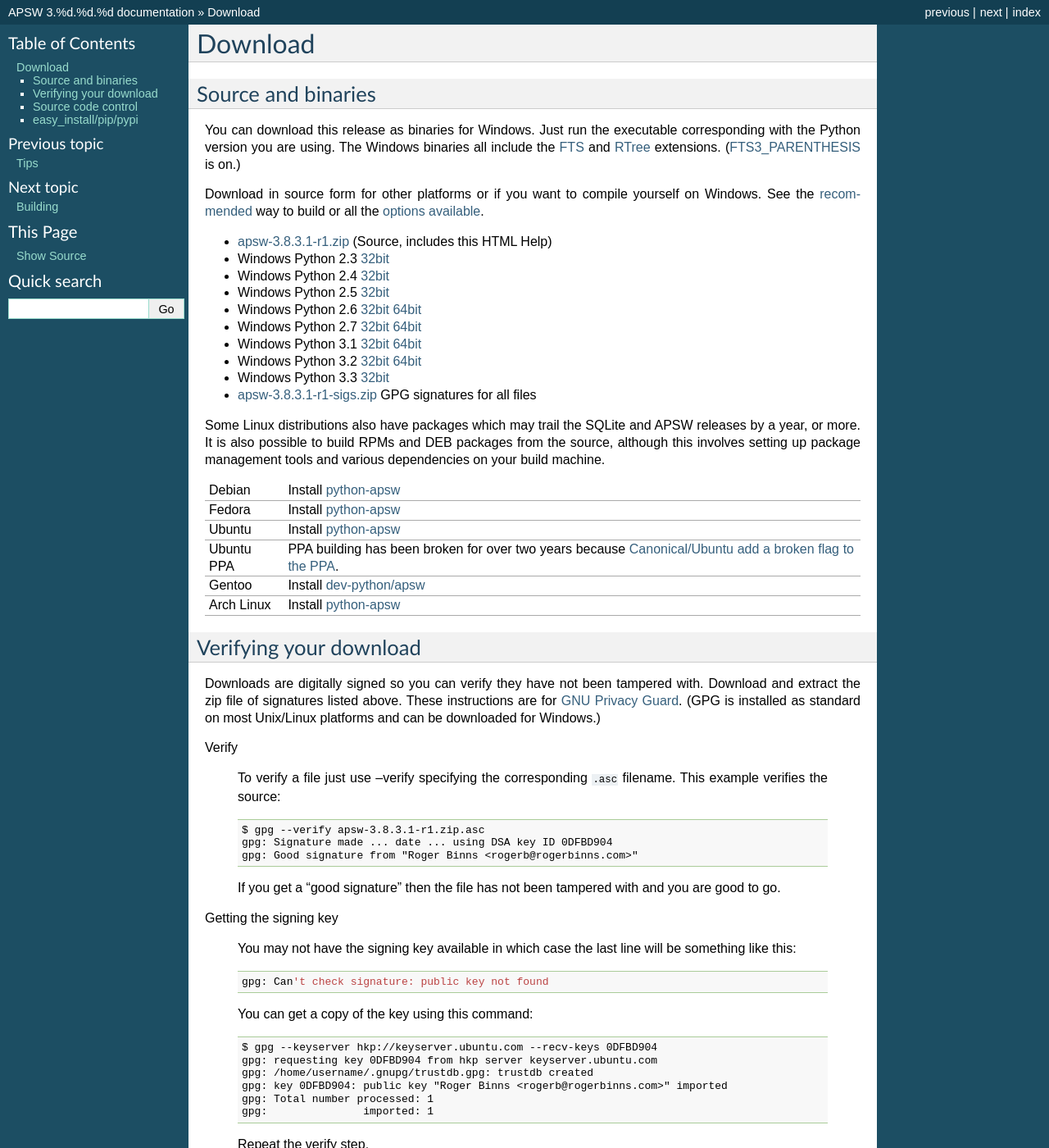
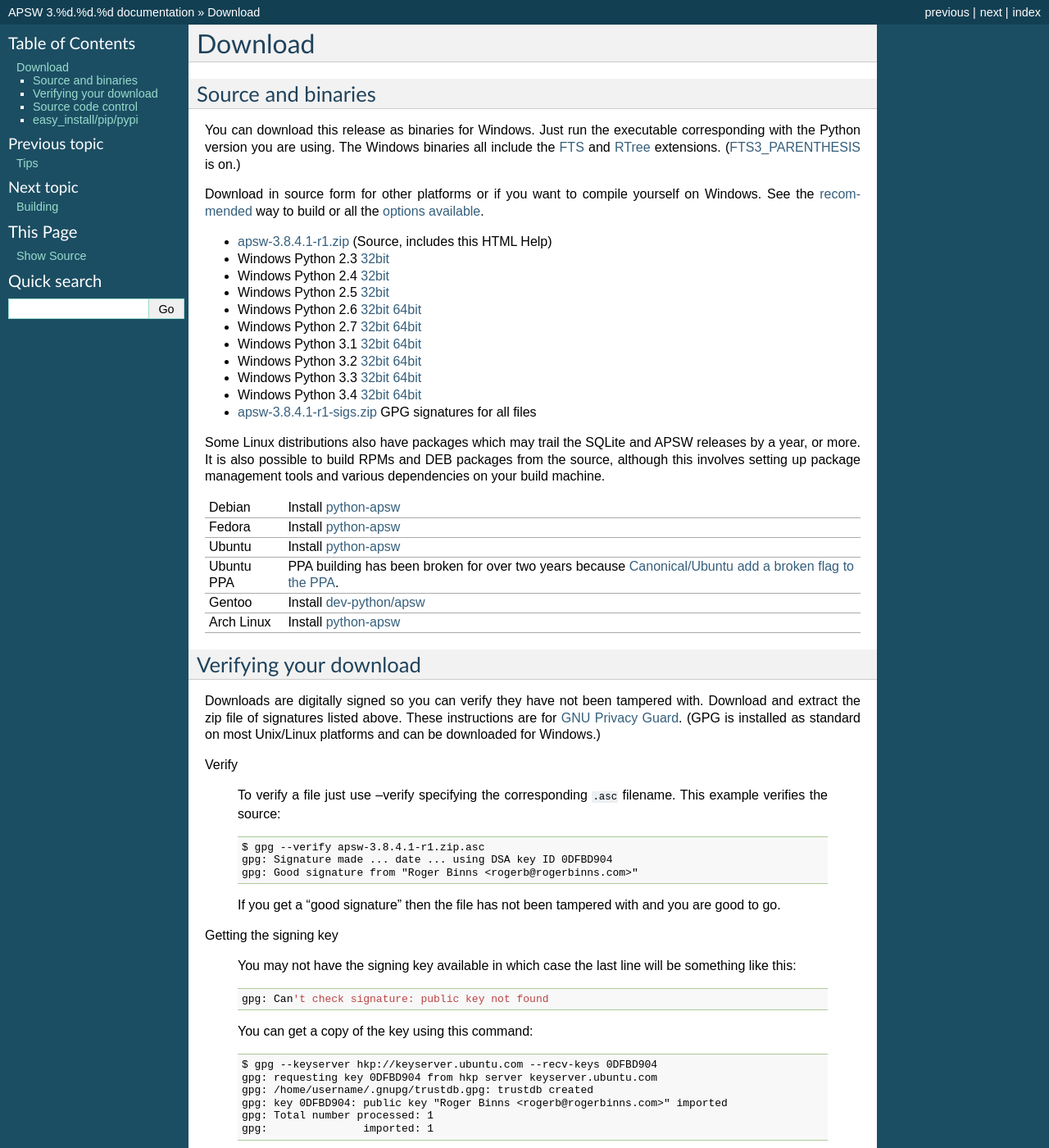
Before and after one commit to rogerbinns/apsw, a Sphinx documentation site: the page built from doc/download.rst, in a window 1280 px wide and 1400 px high. Shown: the whole window at 82% size. Built offline with Sphinx 7.4.7, drawn with Linux system fonts in a browser that asks for light colours; pages that are not in the unit, such as notebooks, are missing from menus; the version number is read from the project's files by our own code.

Commit message:
Version bumping

```diff
--- a/doc/changes.rst
+++ b/doc/changes.rst
@@ -2,8 +2,8 @@
 **************
 .. currentmodule:: apsw
 
-next
-====
+3.8.4.1-r1
+==========
 
 Windows 64 bit binary builds for Python 3.3+ are back - thanks to
 Mike C. Fletcher for `pointing the way
--- a/doc/download.rst
+++ b/doc/download.rst
@@ -18,44 +18,51 @@
 
 .. downloads-begin
 
-* `apsw-3.8.3.1-r1.zip
-  <https://github.com/rogerbinns/apsw/releases/download/3.8.3.1-r1/apsw-3.8.3.1-r1.zip>`__
+* `apsw-3.8.4.1-r1.zip
+  <https://github.com/rogerbinns/apsw/releases/download/3.8.4.1-r1/apsw-3.8.4.1-r1.zip>`__
   (Source, includes this HTML Help)
 
 * Windows Python 2.3 `32bit
-  <https://github.com/rogerbinns/apsw/releases/download/3.8.3.1-r1/apsw-3.8.3.1-r1.win32-py2.3.exe>`__
+  <https://github.com/rogerbinns/apsw/releases/download/3.8.4.1-r1/apsw-3.8.4.1-r1.win32-py2.3.exe>`__
 
 * Windows Python 2.4 `32bit
-  <https://github.com/rogerbinns/apsw/releases/download/3.8.3.1-r1/apsw-3.8.3.1-r1.win32-py2.4.exe>`__
+  <https://github.com/rogerbinns/apsw/releases/download/3.8.4.1-r1/apsw-3.8.4.1-r1.win32-py2.4.exe>`__
 
 * Windows Python 2.5 `32bit
-  <https://github.com/rogerbinns/apsw/releases/download/3.8.3.1-r1/apsw-3.8.3.1-r1.win32-py2.5.exe>`__
+  <https://github.com/rogerbinns/apsw/releases/download/3.8.4.1-r1/apsw-3.8.4.1-r1.win32-py2.5.exe>`__
 
 * Windows Python 2.6 `32bit
-  <https://github.com/rogerbinns/apsw/releases/download/3.8.3.1-r1/apsw-3.8.3.1-r1.win32-py2.6.exe>`__
+  <https://github.com/rogerbinns/apsw/releases/download/3.8.4.1-r1/apsw-3.8.4.1-r1.win32-py2.6.exe>`__
   `64bit
-  <https://github.com/rogerbinns/apsw/releases/download/3.8.3.1-r1/apsw-3.8.3.1-r1.win-amd64-py2.6.exe>`__
+  <https://github.com/rogerbinns/apsw/releases/download/3.8.4.1-r1/apsw-3.8.4.1-r1.win-amd64-py2.6.exe>`__
 
 * Windows Python 2.7 `32bit
-  <https://github.com/rogerbinns/apsw/releases/download/3.8.3.1-r1/apsw-3.8.3.1-r1.win32-py2.7.exe>`__
+  <https://github.com/rogerbinns/apsw/releases/download/3.8.4.1-r1/apsw-3.8.4.1-r1.win32-py2.7.exe>`__
   `64bit
-  <https://github.com/rogerbinns/apsw/releases/download/3.8.3.1-r1/apsw-3.8.3.1-r1.win-amd64-py2.7.exe>`__
+  <https://github.com/rogerbinns/apsw/releases/download/3.8.4.1-r1/apsw-3.8.4.1-r1.win-amd64-py2.7.exe>`__
 
 * Windows Python 3.1 `32bit
-  <https://github.com/rogerbinns/apsw/releases/download/3.8.3.1-r1/apsw-3.8.3.1-r1.win32-py3.1.exe>`__
+  <https://github.com/rogerbinns/apsw/releases/download/3.8.4.1-r1/apsw-3.8.4.1-r1.win32-py3.1.exe>`__
   `64bit
-  <https://github.com/rogerbinns/apsw/releases/download/3.8.3.1-r1/apsw-3.8.3.1-r1.win-amd64-py3.1.exe>`__
+  <https://github.com/rogerbinns/apsw/releases/download/3.8.4.1-r1/apsw-3.8.4.1-r1.win-amd64-py3.1.exe>`__
 
 * Windows Python 3.2 `32bit
-  <https://github.com/rogerbinns/apsw/releases/download/3.8.3.1-r1/apsw-3.8.3.1-r1.win32-py3.2.exe>`__
+  <https://github.com/rogerbinns/apsw/releases/download/3.8.4.1-r1/apsw-3.8.4.1-r1.win32-py3.2.exe>`__
   `64bit
-  <https://github.com/rogerbinns/apsw/releases/download/3.8.3.1-r1/apsw-3.8.3.1-r1.win-amd64-py3.2.exe>`__
+  <https://github.com/rogerbinns/apsw/releases/download/3.8.4.1-r1/apsw-3.8.4.1-r1.win-amd64-py3.2.exe>`__
 
 * Windows Python 3.3 `32bit
-  <https://github.com/rogerbinns/apsw/releases/download/3.8.3.1-r1/apsw-3.8.3.1-r1.win32-py3.3.exe>`__
+  <https://github.com/rogerbinns/apsw/releases/download/3.8.4.1-r1/apsw-3.8.4.1-r1.win32-py3.3.exe>`__
+  `64bit
+  <https://github.com/rogerbinns/apsw/releases/download/3.8.4.1-r1/apsw-3.8.4.1-r1.win-amd64-py3.3.exe>`__
 
-* `apsw-3.8.3.1-r1-sigs.zip
-  <https://github.com/rogerbinns/apsw/releases/download/3.8.3.1-r1/apsw-3.8.3.1-r1-sigs.zip>`__
+* Windows Python 3.4 `32bit
+  <https://github.com/rogerbinns/apsw/releases/download/3.8.4.1-r1/apsw-3.8.4.1-r1.win32-py3.4.exe>`__
+  `64bit
+  <https://github.com/rogerbinns/apsw/releases/download/3.8.4.1-r1/apsw-3.8.4.1-r1.win-amd64-py3.4.exe>`__
+
+* `apsw-3.8.4.1-r1-sigs.zip
+  <https://github.com/rogerbinns/apsw/releases/download/3.8.4.1-r1/apsw-3.8.4.1-r1-sigs.zip>`__
   GPG signatures for all files
 
 .. downloads-end
@@ -98,7 +105,7 @@
   To verify a file just use --verify specifying the corresponding
   ``.asc`` filename.  This example verifies the source::
 
-      $ gpg --verify apsw-3.8.3.1-r1.zip.asc
+      $ gpg --verify apsw-3.8.4.1-r1.zip.asc
       gpg: Signature made ... date ... using DSA key ID 0DFBD904
       gpg: Good signature from "Roger Binns <rogerb@rogerbinns.com>"
 
--- a/doc/index.rst
+++ b/doc/index.rst
@@ -3,7 +3,7 @@
 
 .. centered:: APSW |version| released |today|
 
-Use with SQLite 3.8.3 or later, CPython 2.3 or later including CPython
+Use with SQLite 3.8.4 or later, CPython 2.3 or later including CPython
 3.
 
 APSW provides an SQLite 3 wrapper that provides the thinnest layer
```
Also changed, not shown: 6 other files.
